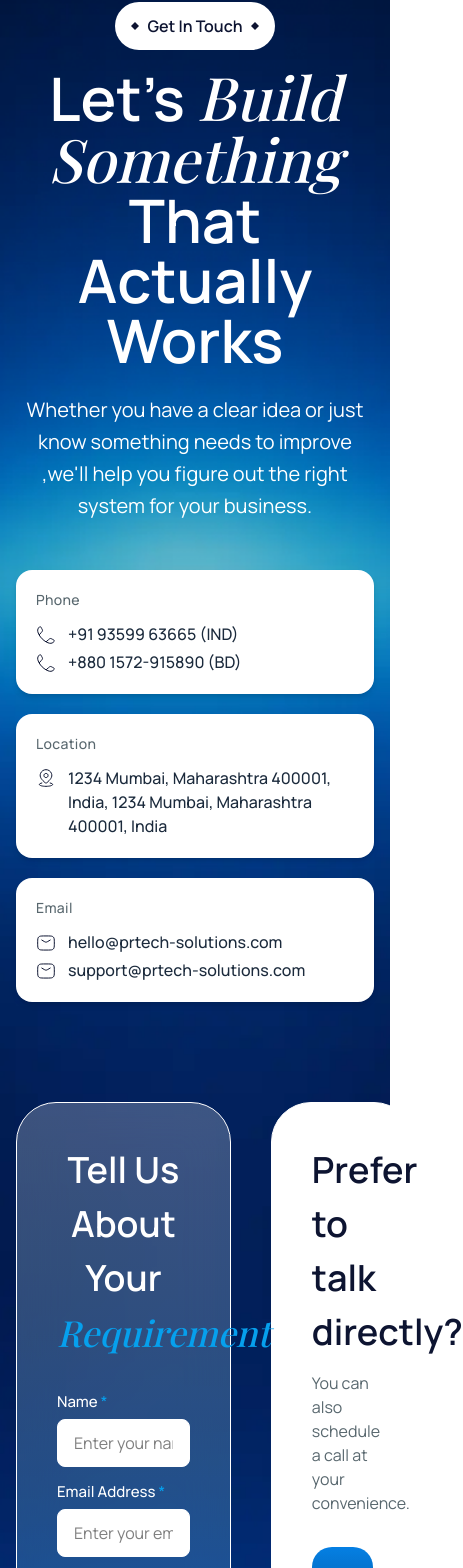
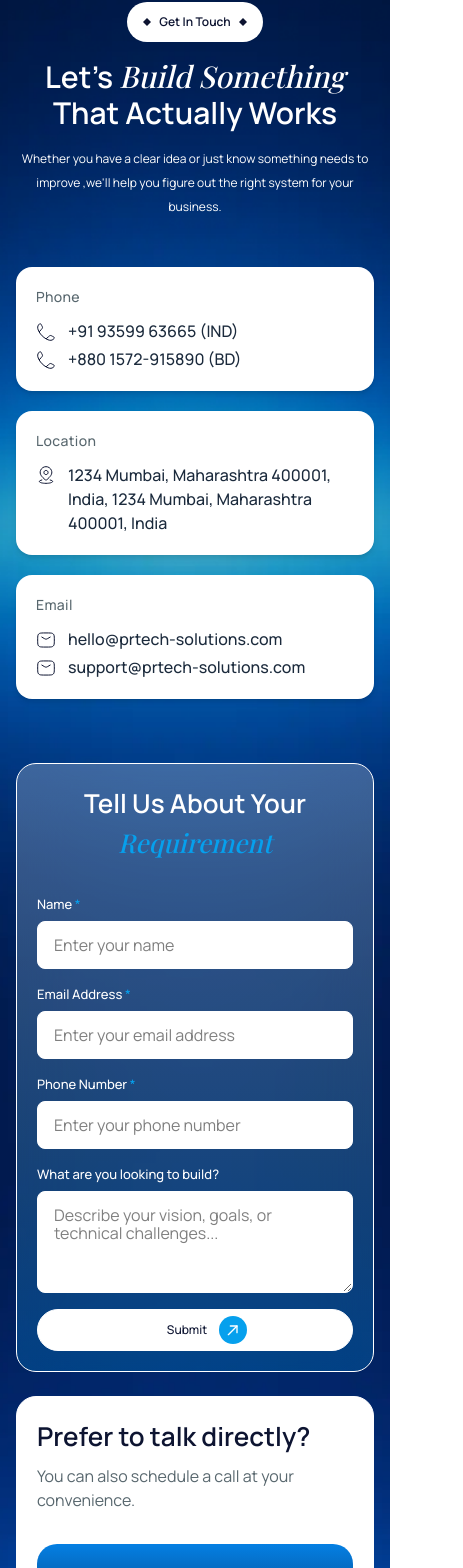
Before and after one commit to team-pr01/PRTech-Solutions-Frontend, a React (Vite) app: page /contact-us in a window 390 px wide. Shown: the part 188-1756 px from the top of the page, 463 px wide, since content can reach past the window. Built offline with nearby package versions, Linux system fonts and the light colour scheme; a web font is replaced by a local one.

Commit message:
made contact us hero responsive

```diff
--- a/src/components/ContactUsPage/ContactUsHero/ContactUsForm.tsx
+++ b/src/components/ContactUsPage/ContactUsHero/ContactUsForm.tsx
@@ -17,8 +17,8 @@ const ContactUsForm = () => {
     formState: { errors },
   } = useForm<TFormData>();
   return (
-    <div className="p-10 bg-gradient-contact-us-form-bg backdrop-blur-xl border border-white rounded-[40px] w-[60%]">
-      <h2 className="text-white text-center font-Manrope text-[36px] font-semibold">
+    <div className="p-5 lg:p-10 bg-gradient-contact-us-form-bg backdrop-blur-xl border border-white rounded-[20px] lg:rounded-[40px] w-full lg:w-[60%]">
+      <h2 className="text-white text-center font-Manrope text-[26px] md:text-[36px] font-semibold">
         Tell Us About Your{" "}
         <span className="font-Playfair-Display italic font-medium text-primary-10">
           Requirement
--- a/src/components/ContactUsPage/ContactUsHero/ContactUsHero.tsx
+++ b/src/components/ContactUsPage/ContactUsHero/ContactUsHero.tsx
@@ -16,11 +16,11 @@ const ContactUsHero = () => {
       {/* Content */}
       <div className="relative flex flex-col items-center gap-6 w-full z-10 mt-40">
         <Container>
-          <div className="bg-white w-fit mx-auto px-4 py-3 text-neutral-65 font-semibold flex items-center justify-center gap-2 rounded-3xl">
+          <div className="bg-white w-fit mx-auto px-4 py-3 text-xs md:text-sm text-neutral-65 font-semibold flex items-center justify-center gap-2 rounded-3xl">
             <img src={ICONS.polygon} alt="" />
             Get In Touch <img src={ICONS.polygon} alt="" />
           </div>
-          <h1 className="text-white text-center font-Manrope text-[60px] font-semibold leading-15 max-w-230 mx-auto mt-4">
+          <h1 className="text-white text-center heading max-w-230 mx-auto mt-4">
             Let's{" "}
             <span className="font-Playfair-Display italic font-medium">
               Build Something
@@ -28,7 +28,7 @@ const ContactUsHero = () => {
             That Actually Works
           </h1>
 
-          <p className="text-white font-Manrope text-center text-xl leading-8 max-w-205 mx-auto font-normal mt-6">
+          <p className="description text-white text-center max-w-205 mx-auto mt-4 2xl:mt-6">
             Whether you have a clear idea or just know something needs to
             improve ,we'll help you figure out the right system for your
             business.
@@ -37,7 +37,7 @@ const ContactUsHero = () => {
           {/* Contact Details Cards Grid */}
           <ContactInformation />
 
-          <div className="flex gap-10 mt-25">
+          <div className="flex flex-col lg:flex-row gap-6 lg:gap-10 mt-16 lg:mt-25">
             <ContactUsForm />
 
             <ScheduleCall />
--- a/src/components/ContactUsPage/ContactUsHero/ScheduleCall.tsx
+++ b/src/components/ContactUsPage/ContactUsHero/ScheduleCall.tsx
@@ -24,11 +24,11 @@ const ScheduleCall = () => {
   } = useForm<TFormData>();
   return (
     <>
-      <div className="p-10 bg-white border border-white rounded-[40px] h-fit w-[40%]">
-        <h2 className="text-neutral-65 font-Manrope text-[36px] font-semibold">
+      <div className="p-5 lg:p-10 bg-white border border-white rounded-[20px] lg:rounded-[40px] h-fit w-full lg:w-[40%]">
+        <h2 className="text-neutral-65 font-Manrope text-[26px] md:text-[36px] font-semibold">
           Prefer to talk directly?
         </h2>
-        <p className="text-neutral-86 font-normal mt-3">
+        <p className="text-neutral-86 font-normal mt-2 md:mt-3">
           You can also schedule a call at your convenience.
         </p>
 
--- a/src/components/Reusable/TextArea/TextArea.tsx
+++ b/src/components/Reusable/TextArea/TextArea.tsx
@@ -31,7 +31,7 @@ const Textarea = forwardRef<HTMLTextAreaElement, TextareaProps>(
     return (
       <div className="flex flex-col gap-2 font-Nunito w-full">
         <label className="flex flex-row items-center w-full justify-between text-white">
-          <span className="leading-[18px] text-[15px] font-medium tracking-[-0.16] ">
+          <span className="leading-[18px] text-[13px] md:text-[15px] font-medium tracking-[-0.16] ">
             {label}{" "}
             <span className="text-primary-10">{isRequired ? "*" : ""}</span>
           </span>
--- a/src/components/Reusable/TextInput/TextInput.tsx
+++ b/src/components/Reusable/TextInput/TextInput.tsx
@@ -37,7 +37,7 @@ const TextInput = forwardRef<HTMLInputElement, TextInputProps>(
             htmlFor={name}
             className="flex flex-row items-center w-full justify-between text-white"
           >
-            <span className="leading-[18px] text-[15px] font-medium tracking-[-0.16]">
+            <span className="leading-[18px] text-[13px] md:text-[15px] font-medium tracking-[-0.16]">
               {label}{" "}
               <span className="text-primary-10">{isRequired ? "*" : ""}</span>
             </span>
--- a/src/pages/ContactUs/ContactUs.tsx
+++ b/src/pages/ContactUs/ContactUs.tsx
@@ -5,7 +5,7 @@ const ContactUs = () => {
   return (
     <div>
       <ContactUsHero />
-      <AllTestimonial/>
+      {/* <AllTestimonial/> */}
     </div>
   );
 };
```
